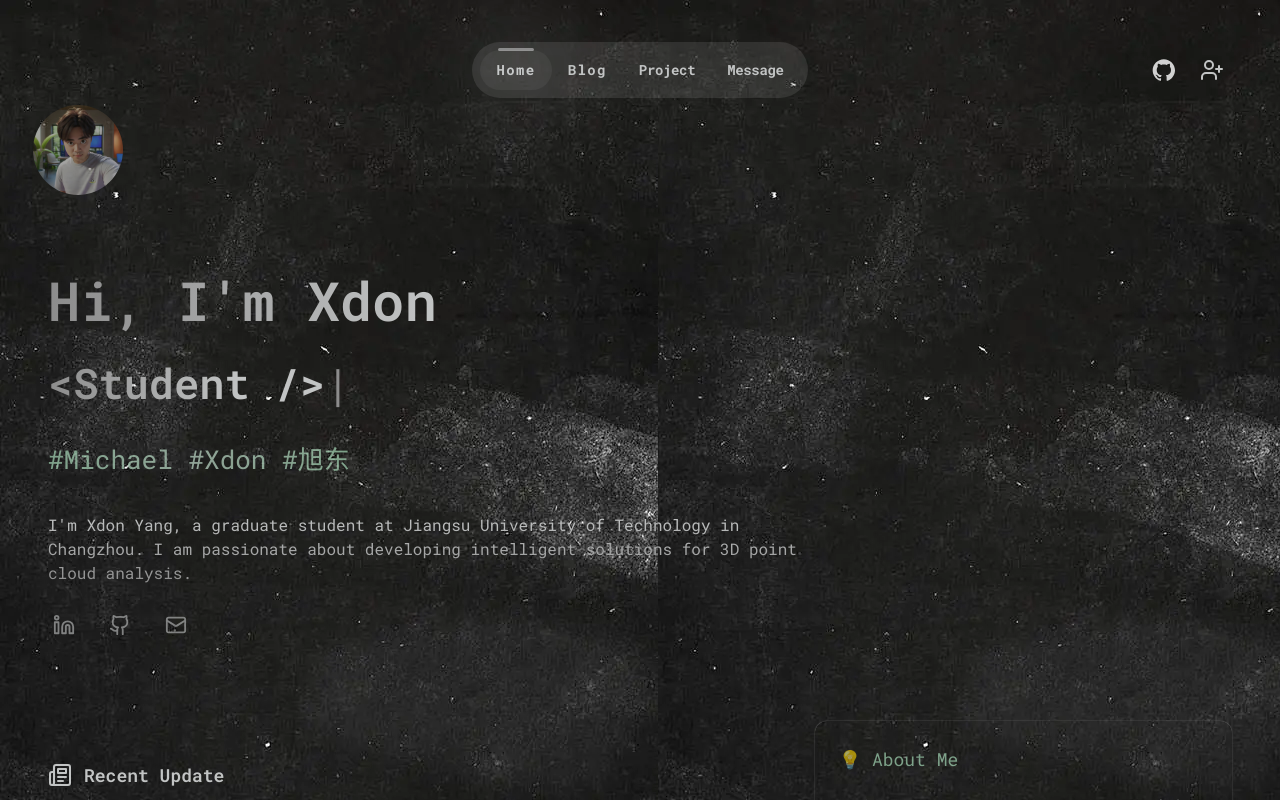
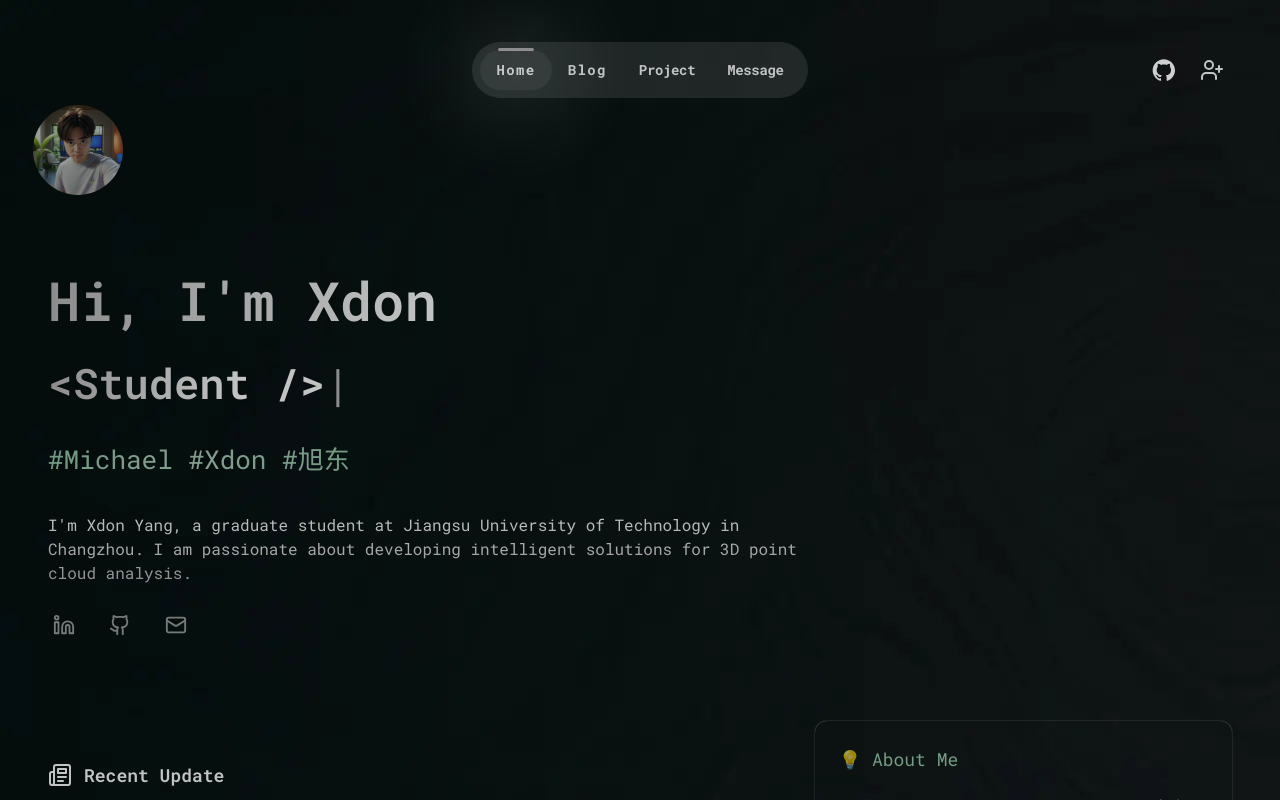
Before and after one commit to XD0N/zephyrlin, a Next.js app: page / in a window 1280 px wide. Shown: the top 800 px of the page. Built offline with nearby package versions, Linux system fonts and the light colour scheme; no server answers.

Commit message:
Update tailwind.config.js

```diff
--- a/tailwind.config.js
+++ b/tailwind.config.js
@@ -89,7 +89,7 @@ module.exports = {
         "intro-scroll-outside": "intro-scroll-outside 2s ease infinite",
       },
       backgroundImage: {
-        "bg-image": "url('../public/images/starsky.webp')",
+        "bg-image": "url('../public/images/bg.webp')",
       },
     },
   },
```
